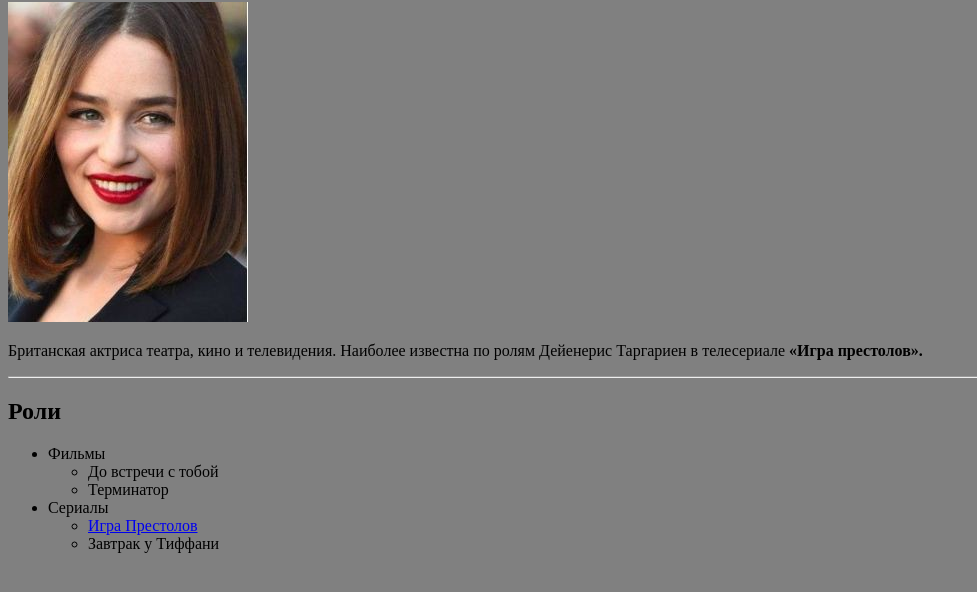
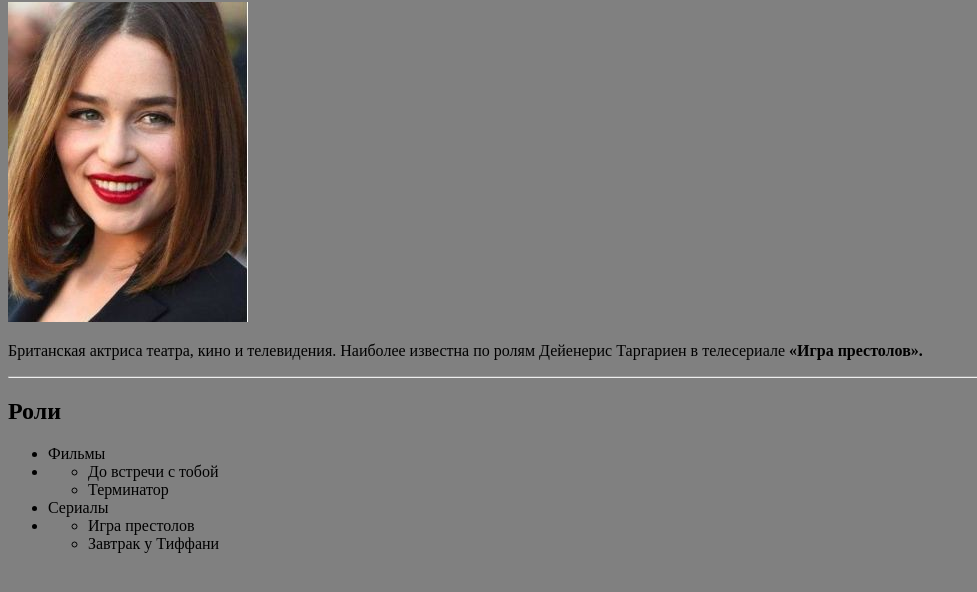
Before and after one commit to Gadzeman/HTML-Lesson-1.0, a plain HTML site: page index.html in a window 1280 px wide. Shown: the part 78-670 px from the top of the page, without its empty margins (0-977 px from the left). Drawn offline with Linux system fonts and the light colour scheme.

Commit message:
edit tag ul

```diff
--- a/index.html
+++ b/index.html
@@ -15,15 +15,19 @@
     <h2>Роли</h2>
     <ul>
         <li>Фильмы</li>
+        <li>
             <ul>
                 <li>До встречи с тобой</li>
                 <li>Терминатор</li>
             </ul>
+        </li>
         <li>Сериалы</li>
+        <li>
             <ul>
-            <li><a href="https://gameofthrones.fandom.com/ru/wiki/%D0%98%D0%B3%D1%80%D0%B0_%D0%9F%D1%80%D0%B5%D1%81%D1%82%D0%BE%D0%BB%D0%BE%D0%B2_%D0%92%D0%B8%D0%BA%D0%B8" target="_blink">Игра Престолов</a></li>
+                <li>Игра престолов</li>
                 <li>Завтрак у Тиффани</li>
             </ul>
+        </li>
     </ul>
 </body>
 </html>
```
Lines whose indentation alone changed are shown as unchanged.
